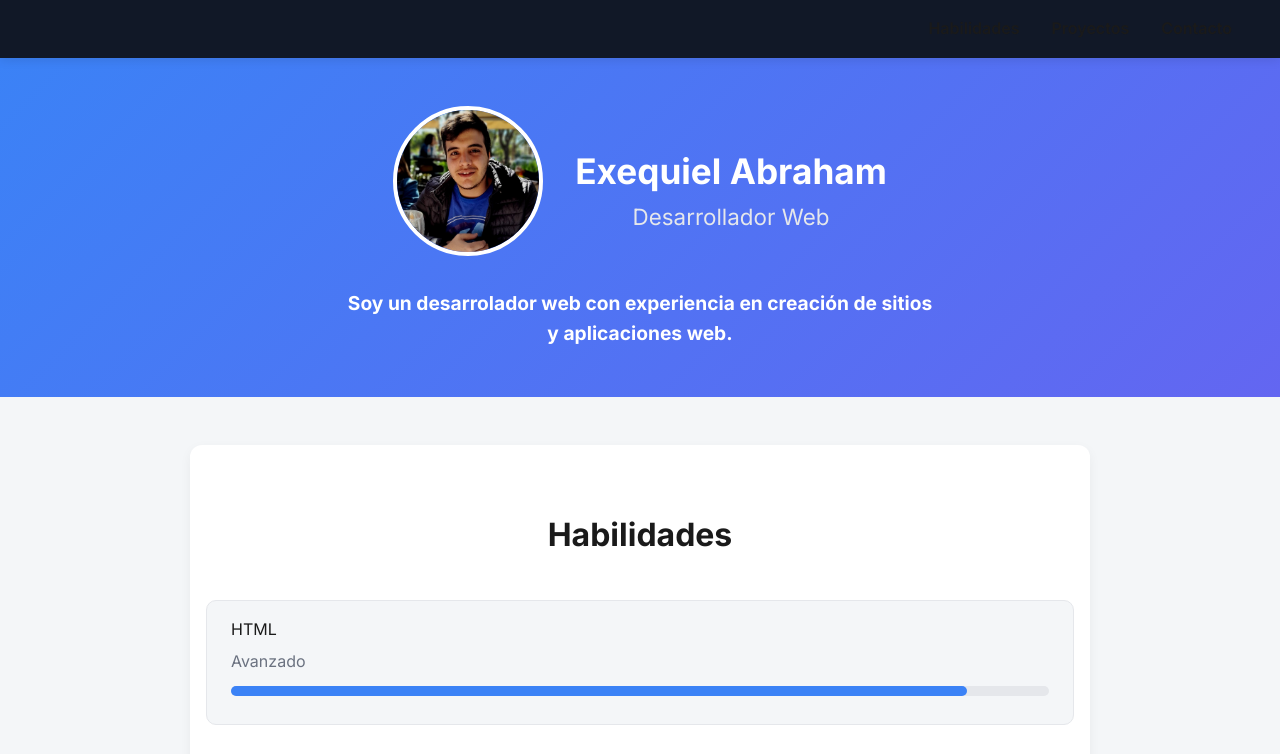
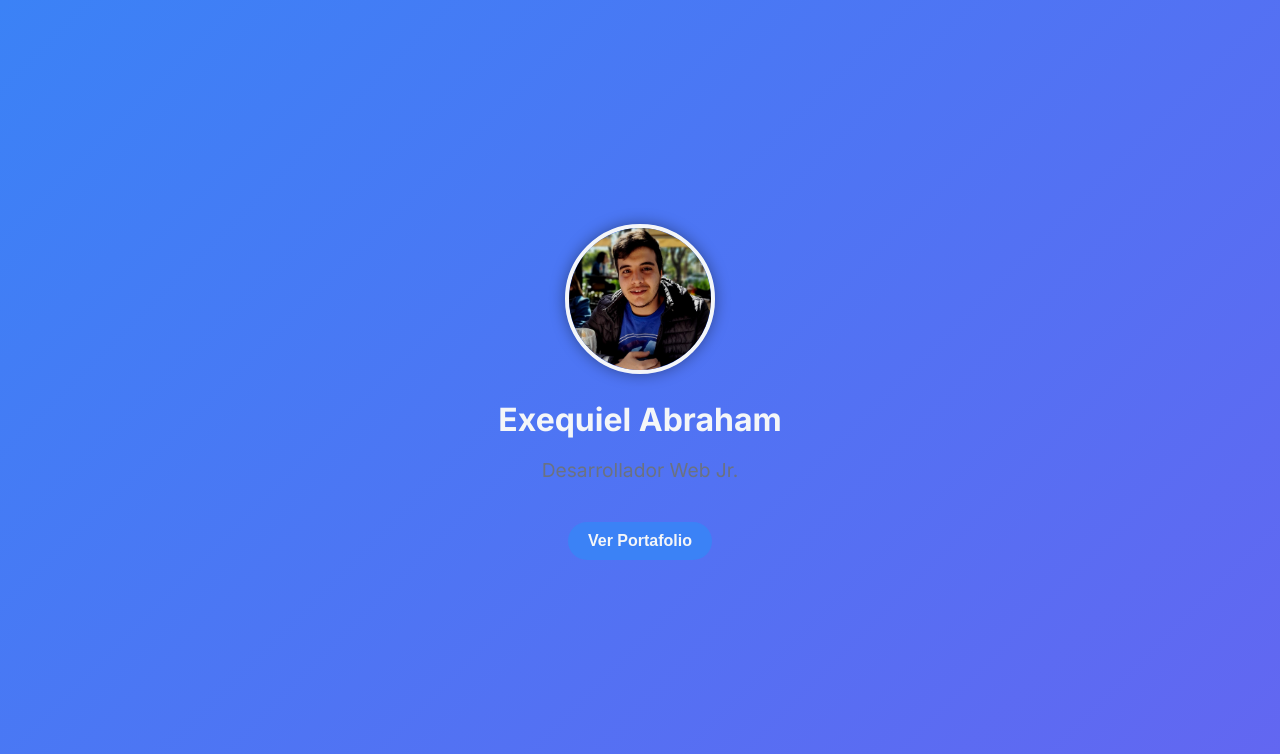
Before and after one commit to ExequielDev13/portafolio-exequiel, a plain HTML site: page index.html in a window 1280 px wide. Shown: the top 754 px of the page. Drawn offline with Linux system fonts and the light colour scheme.

Commit message:
Agregando portada y centrando el boton "Enviar" en el seccion class "contacto"

```diff
--- a/css/style.css
+++ b/css/style.css
@@ -295,8 +295,8 @@ form textarea {
 
 form button[type="submit"] {
   display: block;
-  width: 100%;
-  margin-top: 2rem;
+  width: 200px;
+  margin: 2rem auto 0;
   padding: 0.8rem;
   font-size: 1.1rem;
   font-weight: 600;
@@ -305,6 +305,7 @@ form button[type="submit"] {
   border: none;
   border-radius: 10px;
   transition: background-color 0.3s ease, transform 0.2s ease;
+  cursor: pointer;
 }
 
 form button[type="submit"]:hover {
@@ -332,6 +333,59 @@ form button[type="submit"]:hover {
 
 .footer a.email-contacto:hover {
   color: var(--accent);
+}
+
+ /* Portada */
+
+.portada {
+    height: 100vh;
+    display: flex;
+    flex-direction: column;
+    justify-content: center;
+    align-items: center;
+    text-align: center;
+    background: linear-gradient(135deg, var(--accent), #6366f1);
+    color: var(--bg);
+    padding: 20px;
+}
+
+.portada img {
+    width: 150px;
+    height: 150px;
+    border-radius: 50%;
+    object-fit: cover;
+    border: 4px solid var(--bg);
+    margin-bottom: 20px;
+    box-shadow: 0 0 15px rgba(0,0,0,0.4);
+}
+
+.portada h1 {
+    font-size: 2em;
+    margin-bottom: 10px;
+    color: var(--bg);
+}
+
+.portada p {
+    font-size: 1.2em;
+    margin-bottom: 20px;
+    color: var(--muted);
+}
+
+.portada button {
+    padding: 10px 20px;
+    background-color: var(--accent);
+    color: var(--bg);
+    border: none;
+    border-radius: 25px;
+    font-size: 1em;
+    cursor: pointer;
+    font-weight: 600;
+    transition: background-color 0.3s ease, transform 0.2s ease;
+}
+
+.portada button:hover {
+    background-color: #2563eb;
+    transform: scale(1.05);
 }
 
 /* Animaciones */
--- a/index.html
+++ b/index.html
@@ -8,6 +8,18 @@
     <meta name="viewport" content="width=device-width, initial-scale=1.0" />
     <title>Portafolio de Exequiel Abraham - Desarrollador Web</title>
   </head>
+
+  <section class="portada">
+    <img src="./media/img/img-perfil-portafolio.jpeg" alt="Foto de Exequiel">
+    <h1>Exequiel Abraham</h1>
+    <p>Desarrollador Web Jr.</p>
+    <button onclick="document.getElementById('contenido').scrollIntoView({behavior:'smooth'})">
+        Ver Portafolio
+    </button>
+</section>
+
+<section id="contenido">
+</section>
 
   <body>
     <nav class="navegacion">
```
